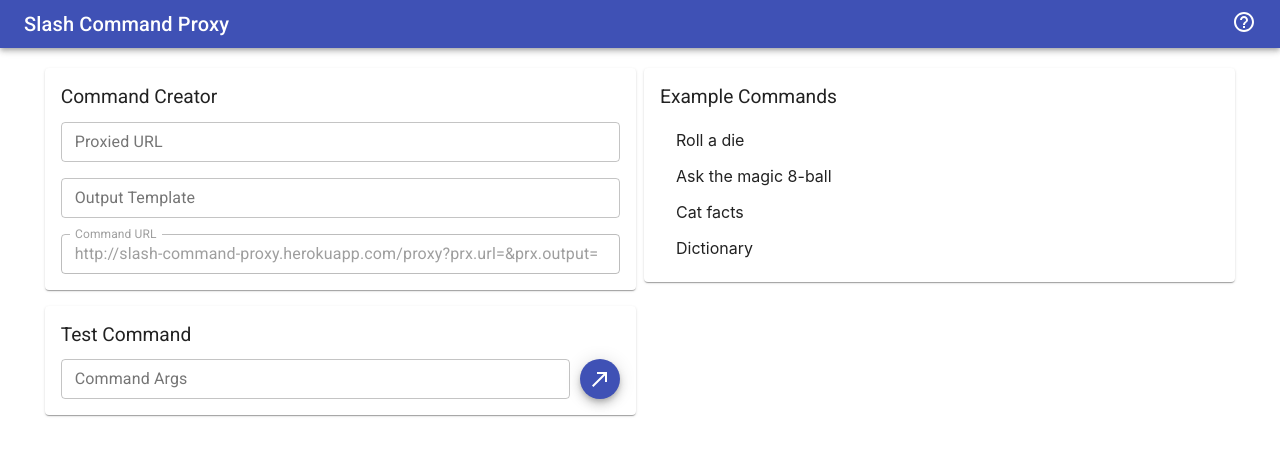
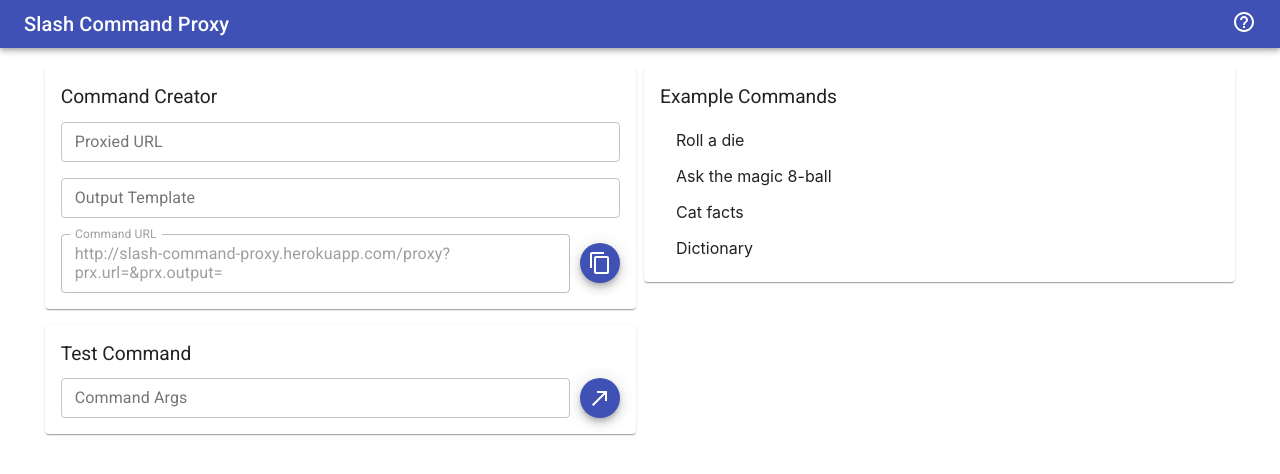
Before and after one commit to Vampiro/slash-command-proxy, a React (Create React App) app in the folder client/: page / in a window 1280 px wide. Shown: the top 474 px of the page. Built offline with nearby package versions, Linux system fonts and the light colour scheme.

Commit message:
Adding in copy button for Command URL.

```diff
--- a/client/package.json
+++ b/client/package.json
@@ -5,14 +5,16 @@
   "dependencies": {
     "@material-ui/core": "^4.11.0",
     "@material-ui/icons": "^4.9.1",
+    "@mdi/js": "^5.5.55",
     "@testing-library/jest-dom": "^4.2.4",
     "@testing-library/react": "^9.5.0",
     "@testing-library/user-event": "^7.2.1",
     "@types/jest": "^24.9.1",
     "@types/node": "^12.12.54",
-    "@types/react": "^16.9.46",
+    "@types/react": "^16.9.48",
     "@types/react-dom": "^16.9.8",
     "axios": "^0.20.0",
+    "copy-to-clipboard": "^3.3.1",
     "github-markdown-css": "^4.0.0",
     "highlight.js": "^10.1.2",
     "marked": "^1.1.1",
@@ -22,7 +24,7 @@
     "react-router-dom": "^5.2.0",
     "react-scripts": "3.4.3",
     "tsc": "^1.20150623.0",
-    "typescript": "^3.7.5"
+    "typescript": "^3.9.7"
   },
   "scripts": {
     "start": "react-scripts start",
--- /dev/null
+++ b/client/src/components/CommandCreator.scss
@@ -0,0 +1,13 @@
+.CommandCreator {
+  .command-url-and-copy {
+    align-items: center;
+    display: flex;
+    .command-url {
+      flex-grow: 1;
+      margin-right: 10px;
+    }
+    .copy-wrapper {
+      position: relative;
+    }
+  }
+}
--- a/client/src/components/CommandCreator.tsx
+++ b/client/src/components/CommandCreator.tsx
@@ -1,15 +1,21 @@
-import { Card, CardContent, CardHeader, TextField } from "@material-ui/core";
-import React, { ChangeEvent } from "react";
+import {
+  Card,
+  CardContent,
+  CardHeader,
+  Fab,
+  SvgIcon,
+  TextField,
+  Tooltip,
+} from "@material-ui/core";
+import React, { ChangeEvent, useState } from "react";
 import { createCommandUrl } from "../Utils";
-
-type CommandCreatorProps = {
-  onOutputTemplateChange?: (outputTemplate: string) => void;
-  onProxiedUrlChange?: (proxiedUrl: string) => void;
-  outputTemplate: string;
-  proxiedUrl: string;
-};
+import { mdiContentCopy } from "@mdi/js";
+import copyToClipboard from "copy-to-clipboard";
+import "./CommandCreator.scss";
 
 function CommandCreator(props: CommandCreatorProps) {
+  const [copyTooltipOpen, setCopyTooltipOpen] = useState(false);
+
   // handler for proxied url text field
   const handleProxiedUrlChange = (event: ChangeEvent<HTMLInputElement>) => {
     if (props.onProxiedUrlChange) {
@@ -21,6 +27,16 @@ function CommandCreator(props: CommandCreatorProps) {
   const handleOutputTemplateChange = (event: ChangeEvent<HTMLInputElement>) => {
     if (props.onOutputTemplateChange) {
       props.onOutputTemplateChange(event.target.value);
+    }
+  };
+
+  const handleCopyClick = () => {
+    copyToClipboard(createCommandUrl(props.proxiedUrl, props.outputTemplate));
+    if (!copyTooltipOpen) {
+      setCopyTooltipOpen(true);
+      setTimeout(() => {
+        setCopyTooltipOpen(false);
+      }, 2000);
     }
   };
 
@@ -47,7 +63,9 @@ function CommandCreator(props: CommandCreatorProps) {
             value={props.outputTemplate}
             variant="outlined"
           ></TextField>
+          <div className="command-url-and-copy">
             <TextField
+              className="command-url"
               disabled
               fullWidth
               label="Command URL"
@@ -56,10 +74,37 @@ function CommandCreator(props: CommandCreatorProps) {
               value={createCommandUrl(props.proxiedUrl, props.outputTemplate)}
               variant="outlined"
             ></TextField>
+            <div className="copy-wrapper">
+              <Tooltip
+                open={copyTooltipOpen}
+                title="Command URL copied to clipboard"
+              >
+                <Fab
+                  aria-label="Test"
+                  color="primary"
+                  onClick={() => {
+                    handleCopyClick();
+                  }}
+                  size="small"
+                >
+                  <SvgIcon>
+                    <path d={mdiContentCopy}></path>
+                  </SvgIcon>
+                </Fab>
+              </Tooltip>
+            </div>
+          </div>
         </CardContent>
       </Card>
     </div>
   );
 }
 
+type CommandCreatorProps = {
+  onOutputTemplateChange?: (outputTemplate: string) => void;
+  onProxiedUrlChange?: (proxiedUrl: string) => void;
+  outputTemplate: string;
+  proxiedUrl: string;
+};
+
 export default CommandCreator;
--- a/client/src/index.tsx
+++ b/client/src/index.tsx
@@ -4,10 +4,12 @@ import "./index.scss";
 import App from "./App";
 import * as serviceWorker from "./serviceWorker";
 
+// React.StrictMode disabled due to current blasts of warnings about Material UI Tooltips. To be fixed in MUI v5
+// https://github.com/mui-org/material-ui/issues/13394
 ReactDOM.render(
-  <React.StrictMode>
-    <App />
-  </React.StrictMode>,
+  // <React.StrictMode>
+  <App />,
+  // </React.StrictMode>,
   document.getElementById("root")
 );
 
```
Also changed, not shown: 1 other file (tests, documents, lock files or other folders). Lines whose indentation alone changed are shown as unchanged.
